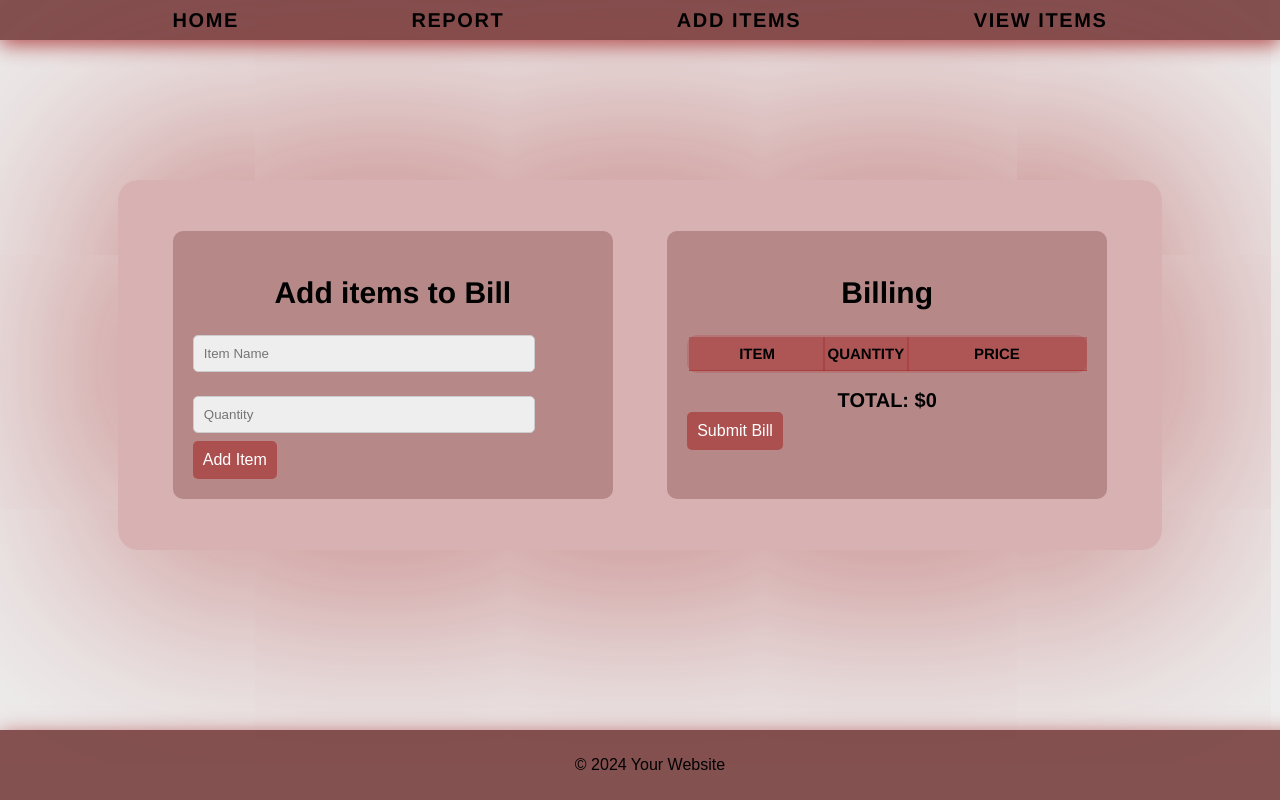
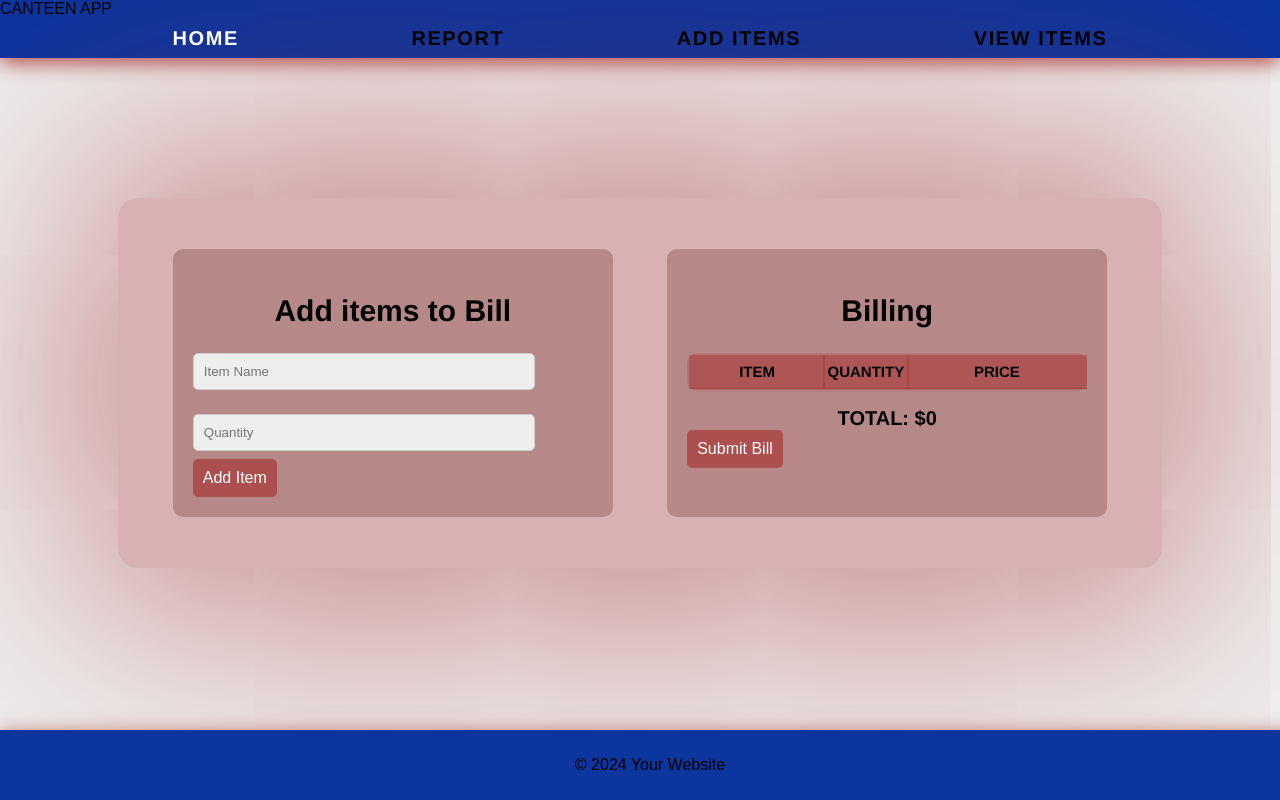
Before and after one commit to NuthanB/BillingSystem, a Flask app: page / in a window 1280 px wide. Run offline with Flask 3, Linux system fonts and the light colour scheme; lists and menus that the app fills with data are empty.

Commit message:
UI CHANGES

```diff
--- a/app/static/css/style.css
+++ b/app/static/css/style.css
@@ -8,7 +8,7 @@ body {
 
 header,
 footer {
-  background-color: rgba(105, 42, 42, 0.8);
+  background-color: rgb(12, 53, 158);
   box-shadow: 0 5px 20px rgba(165, 42, 42, 0.8);
 }
 
@@ -332,10 +332,14 @@ input[type="password"],
 }
 
 .items .item-table tbody tr td a:hover {
-  background-color: rgba(165, 42, 42, 0.8);
+  background-color: rgb(12, 53, 158);
   padding: 8px;
 }
 
 .items .item-table tbody tr:last-child {
   border-bottom: none;
 }
+
+.text-color{
+  color: white;
+}
--- a/app/templates/layout.html
+++ b/app/templates/layout.html
@@ -15,9 +15,10 @@
   </head>
   <body>
     <header>
+      <div>CANTEEN APP</div>
       <nav>
         <ul>
-          <li><a href="/">Home</a></li>
+          <li><a href="/" class="text-color">Home</a></li>
           <li><a href="#">Report</a></li>
           <li><a href="/add_item">Add Items</a></li>
           <li><a href="/items">View Items</a></li>
```
